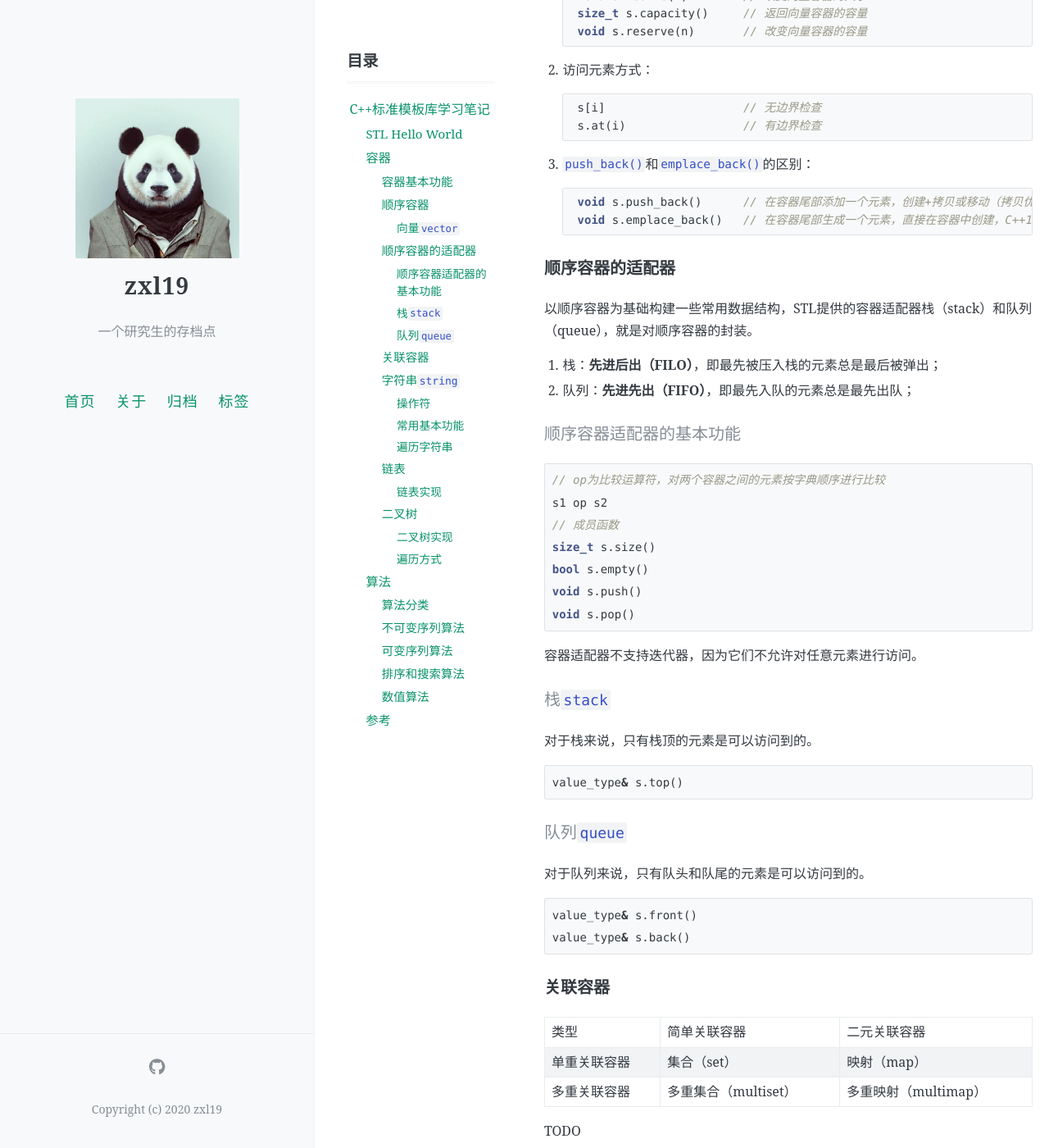
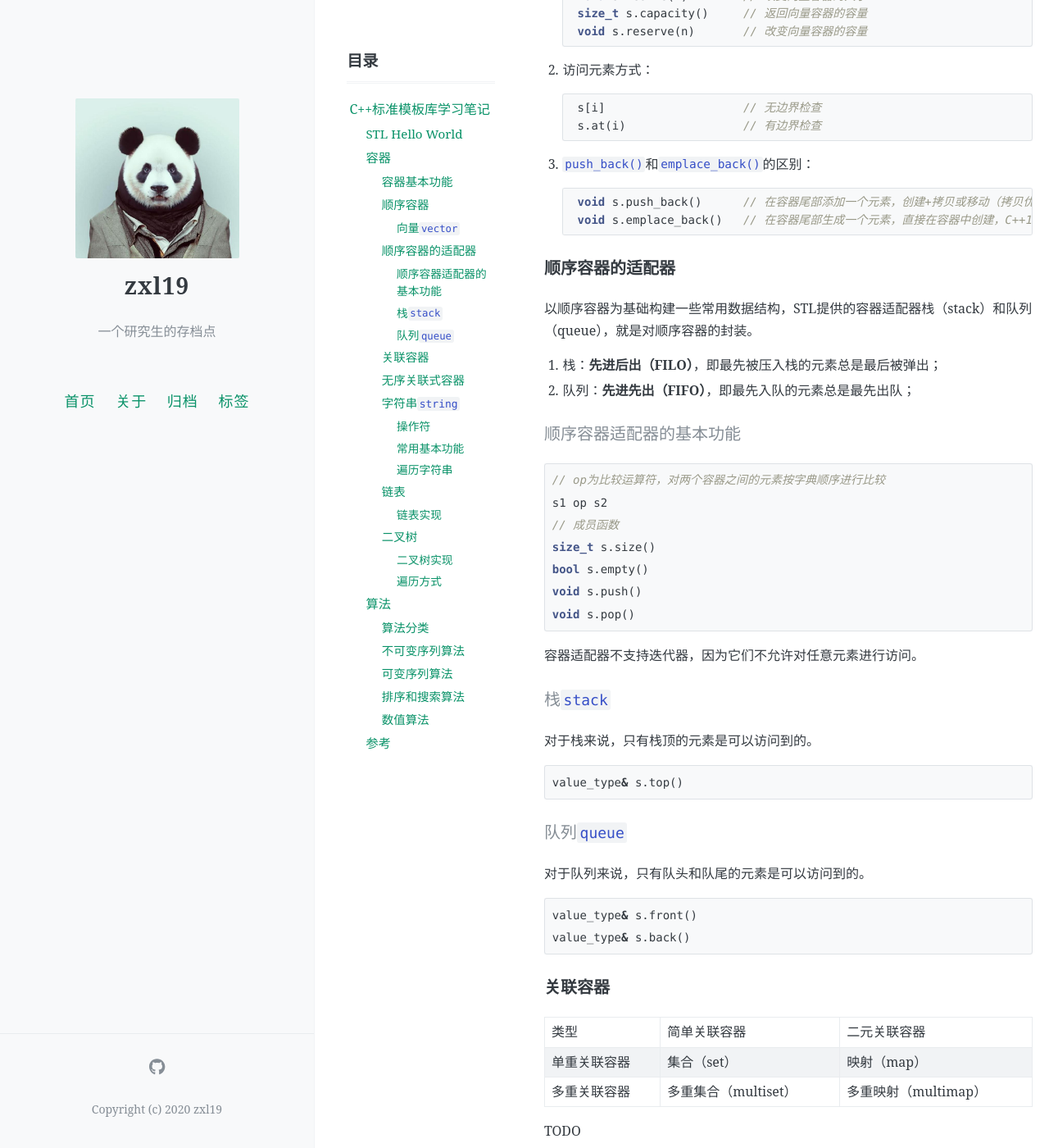
Before and after one commit to zxl19/zxl19.github.io, a Jekyll site: the page built from _posts/2021-09-19-stl-note.md, in a window 1280 px wide and 1400 px high, scrolled down 2581 px. Shown: the whole window at 82% size. Built offline with Jekyll 4.4.1, drawn with Linux system fonts in a browser that asks for light colours; comment, search, counter and statistics services are not loaded; some of the changed text lies outside the part shown.

Commit message:
Update Posts

````diff
--- a/_posts/2021-09-19-stl-note.md
+++ b/_posts/2021-09-19-stl-note.md
@@ -116,7 +116,7 @@ void s.erase(s.begin())
 
     ```cpp
     void s.push_back()      // 在容器尾部添加一个元素，创建+拷贝或移动（拷贝优先）
-    void s.emplace_back()   // 在容器尾部生成一个元素，直接在容器中创建，C++11，执行效率高
+    void s.emplace_back()   // 在容器尾部生成一个元素，直接在容器中创建，C++11引入，执行效率高
     ```
 
 ### 顺序容器的适配器
@@ -166,6 +166,12 @@ value_type& s.back()
 
 TODO
 
+### 无序关联式容器
+
+无序关联式容器，又称哈希容器，C++11引入。
+
+TODO
+
 ### 字符串`string`
 
 #### 操作符
@@ -198,8 +204,8 @@ void s.append(const string& str)                // 追加字符串
 
 ```cpp
 for (size_t i = 0; i < s.size(); i++)           // 常规方式
-for (char c : s)                                // C++11
-for (char& c : s)                               // C++11，速度更快
+for (char c : s)                                // C++11引入
+for (char& c : s)                               // C++11引入，速度更快
 ```
 
 ### 链表
````
Also changed, not shown: _posts/2021-09-25-cpp-interview.md (+1 -1 lines).
